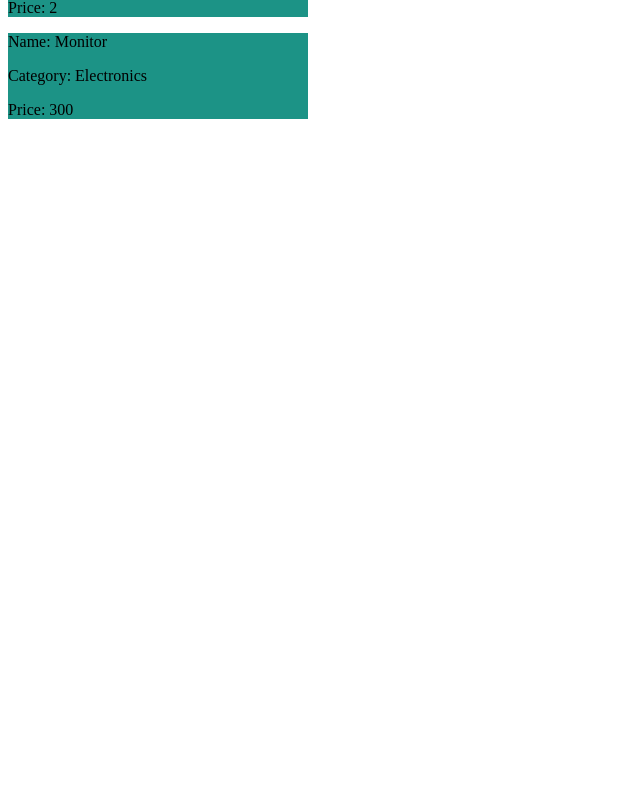
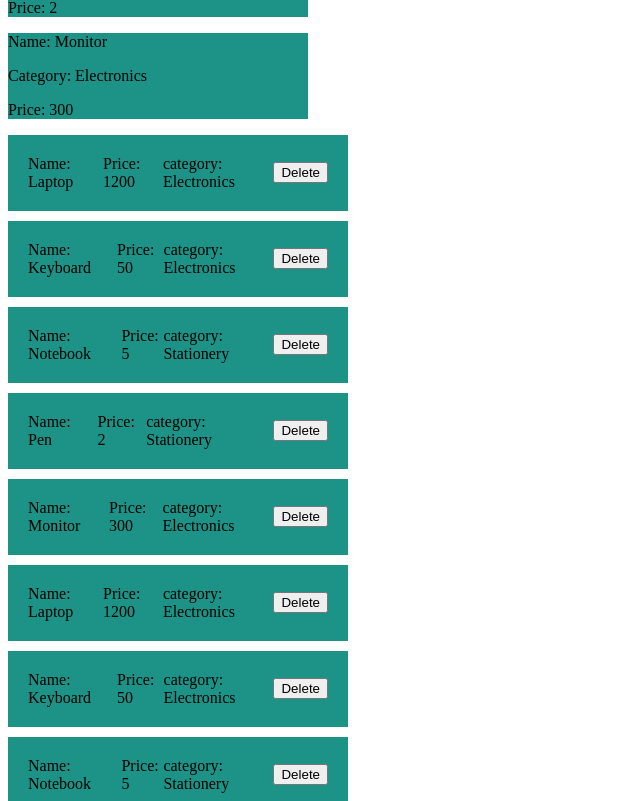
Before and after one commit to hsellnayhtoo2001-boop/learning-nuxt, a Nuxt app: page /products in a window 1280 px wide. Shown: the part 499-1300 px from the top of the page, without its empty margins (0-640 px from the left). Before the commit the page ends 800 px from the top, so only its background shows below. Built offline with nearby package versions, Linux system fonts and the light colour scheme.

Commit message:
assignment of computed.

```diff
--- a/components/Product.vue
+++ b/components/Product.vue
@@ -12,8 +12,11 @@
      <div>
       category: {{ product.category }}
     </div>
+    <button @click="handleDelete(product)">
+    Delete</button>
+   </div>
 
-    </div>
+
 
 </template>
 
@@ -23,6 +26,7 @@
 >
 
 export type ProductType = {
+    value: any;
     id: Number,
     name: String,
     price: Number,
@@ -35,11 +39,15 @@ export type ProductType = {
   }>()
 
 
-  const emit = defineEmits(['clicked-product'])
+  const emit = defineEmits(['clicked-product','deleted-product'])
 
   const handleClick =(product: ProductType) => {
     console.log("Clicked product", product)
     emit('clicked-product', product)
+  }
+
+  const handleDelete = (product: ProductType) => {
+    emit('deleted-product',product)
   }
   // defineProps({
   // name: String,
--- a/pages/products.vue
+++ b/pages/products.vue
@@ -38,7 +38,7 @@
 
 
   <!-- Computed for filter buttons -->
-  <!-- <div v-for="p in filteredProducts"
+  <div v-for="p in filteredProducts"
 
   :key="p.id">
 
@@ -46,7 +46,17 @@
       :product="p"
       @clicked-product="handleProductClick"
     />
-  </div> -->
+  </div>
+  <div
+  v-for="p in products"
+  :key="p.id"
+  >
+  <Product
+  :product="p"
+  @clicked-product="handleProductClick"
+  @deleted-product="handleDelete"
+  />
+</div>
 
 </template>
 
@@ -55,12 +65,12 @@
   setup
   lang="ts"
 >
+//  import { p, P } from 'vue-router/dist/useApi-D6ckOsFy.js'
   import type { ProductType } from '~/components/Product.vue'
 
 
   const selectedCategory = ref('All')
   const searchText = ref('')
-
 
   const products = ref( [
     {
@@ -132,36 +142,7 @@
   // Delete function
   const handleProductClick =(product: ProductType) =>{
   }
+  const handleDelete = (product: ProductType) => {
+  products.value = products.value.filter((p) => p.id !== product.id)
+}
 </script>
-
-
-<!-- <template>
-  <div>
-
-    <div style="padding-top:40px">
-      Products
-    </div>
-    <!-- Show all products name  -->
-
-
-<!-- <div v-for="p in products">
-      <Product :name="p" />
-      Name:{{
-        p.name
-      <!-- }}
-    </div> -->
-
-<!-- </div>
-
-  <div>
-    <div style="padding-top:40px">
-      Electronics name
-    </div>
-    <div v-for="e in electronicsProducts">
-      Name:{{ e.name }}
-
-    </div>
-    <!-- Show only electronics name -->
-<!--
-  </div> -->
-<!-- </template>-->
--- a/pages/user-detail.vue
+++ b/pages/user-detail.vue
@@ -16,9 +16,6 @@ const name = route.query.name
 const age = route.query.age
 const email = route.query.email
 const gender = route.query.gender
-
-
-
 const id = route.query.id
 // const selectedUser = users.find(u => u.id == id)
 </script>
--- a/pages/users.vue
+++ b/pages/users.vue
@@ -1,6 +1,6 @@
 <template>
-
-  <div
+<h2>Users Page</h2>
+ <div
     v-for="usr in users"
     :key="usr.id"
   >
@@ -10,6 +10,40 @@
       @deleted-user="handleDelete"
     />
   </div>
+  <input
+  v-model="searchText"
+  type="text"
+  placeholder="Search User ..."
+  />
+  <button
+    style="padding: 4 10px; margin:0 20px 20px 20px;"
+    @click="selectedGender = 'All'"
+  >All </button>
+  <button
+  style="margin-right: 20px"
+  @click="selectedGender = 'male'">Male</button>
+  <button
+  style="margin-right: 20px"
+  @click="selectedGender = 'female'">Female</button>
+
+  <p v-if="selectedGender" !="All">Current filter is {{ selectedGender }}</p>
+
+
+  <div v-for="u in searchUsers" :key="u.id">
+    <div style="background-color: rgb(28, 147, 134); width: 300px; ">
+      <p>Name:{{ u.name }}</p>
+      <p>age:{{ u.age }}</p>
+      <p>gender:{{ u.gender }}</p>
+    </div>
+  </div>
+  <div v-for="u in filteredUsers"
+  :key="u.id">
+  <UserCard
+    :user="u"
+    @clicked-product="handleUserClicked"
+    />
+
+  </div>
 </template>
 
 
@@ -17,8 +51,12 @@
   setup
   lang="ts"
 >
+  // import { u, U } from 'vue-router/dist/useApi-D6ckOsFy.js'
   import type { UserType } from '~/components/UserCard.vue';
 
+
+  const selectedGender = ref('All')
+  const searchText = ref('')
   const router = useRouter()
   const users = ref([
     {
@@ -50,6 +88,22 @@
       email: 'doe@gmail.com'
     },
   ])
+  const searchUsers = computed(() => {
+    if (searchText.value === ''){
+      return users.value
+    }
+        return users.value.filter((user) => user.name.toLocaleLowerCase().includes(searchText.value.toLocaleLowerCase()))
+
+  })
+  const filteredUsers = computed(() => {
+    if (selectedGender.value === 'All'){
+      return users.value
+    }
+    return users.value.filter((u) => u.gender == selectedGender.value)
+  }
+)
+   const handleUserClicked = (users: UserType) => {
+   }
 
   // when user card is clicked, redirect to the user-detail page with user data
   const handleUserClick = (user: UserType) => {
```
